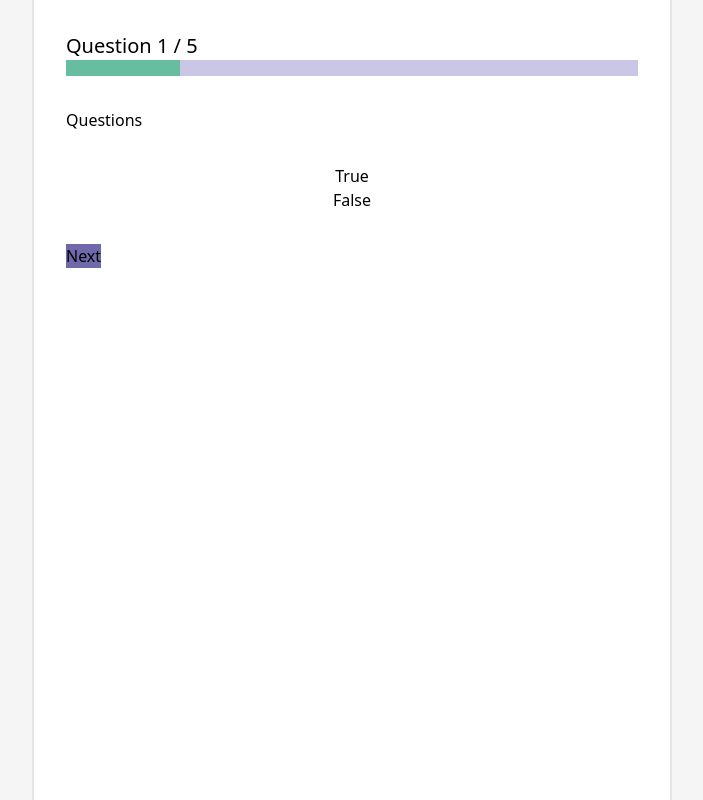
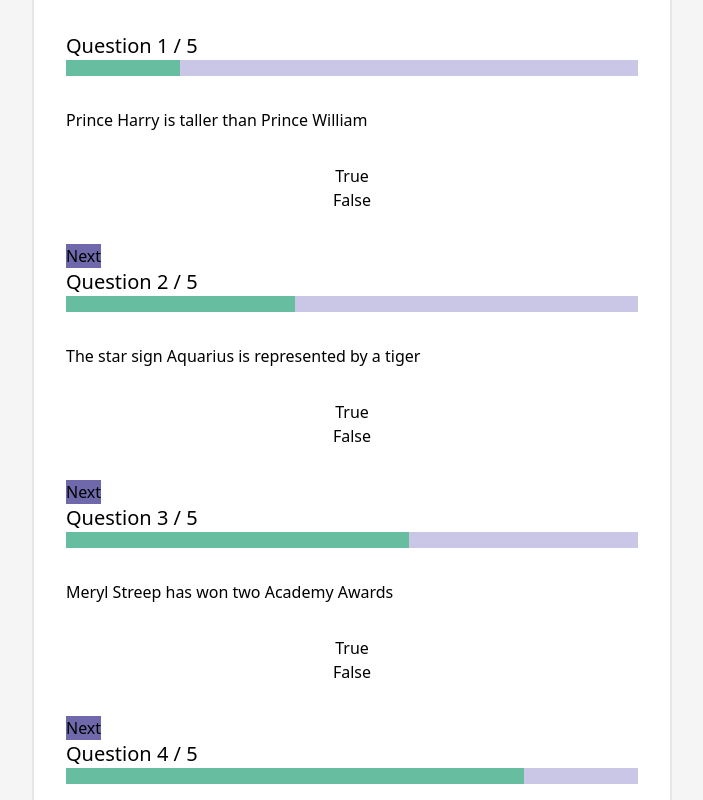
Before and after one commit to reskyppo/true-false-quiz, a React (Create React App) app: page /quiz in a window 1280 px wide. Shown: the top 800 px of the page, without its empty margins (288-991 px from the left). Built offline with nearby package versions, Linux system fonts and the light colour scheme.

Commit message:
add detail component and mapping json

```diff
--- a/src/pages/Quiz.jsx
+++ b/src/pages/Quiz.jsx
@@ -1,29 +1,18 @@
-import { useState } from "react";
-
+import datas from "../utils/data.json";
+import QuizDetails from "../components/QuizDetails";
 const Quiz = () => {
-  const [answer, setAnswer] = useState();
-  console.log(answer);
+  console.log(datas);
   return (
     <div className="bg-gray-100 h-screen flex justify-center ">
       <div className=" w-1/2  border-primary border-r-2 border-l-2 bg-white p-8">
-        <p className="text-xl">Question 1 / 5</p>
-        <div className="flex">
-          <span className="h-4 w-1/5 bg-secondary-700 "></span>
-          <span className="h-4 w-4/5 bg-primary-100"></span>
-        </div>
-
-        <div className="mt-8">
-          <p>Questions</p>
-
-          <div className="mt-8 flex flex-col">
-            <button onClick={() => setAnswer(true)}>True</button>
-            <button onClick={() => setAnswer(false)}>False</button>
-          </div>
-
-          <div className="mt-8">
-            <button className="bg-primary-500">Next</button>
-          </div>
-        </div>
+        {datas?.map((data) => (
+          <QuizDetails
+            number={data.number}
+            total={datas.length}
+            question={data.question}
+            answer={data.answer}
+          />
+        ))}
       </div>
     </div>
   );
```
